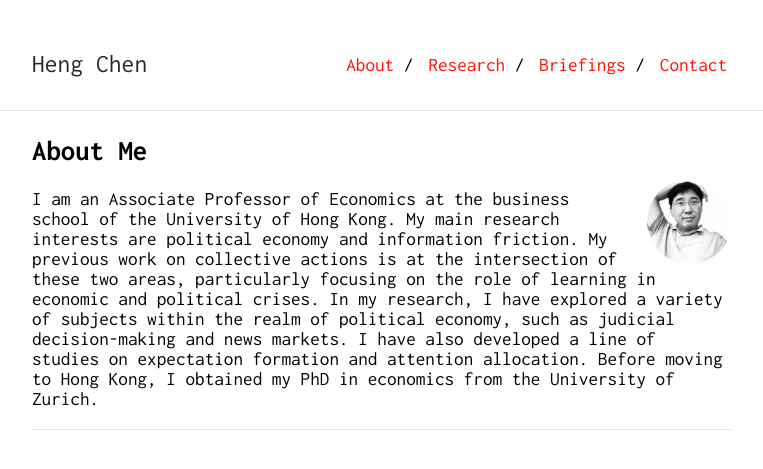
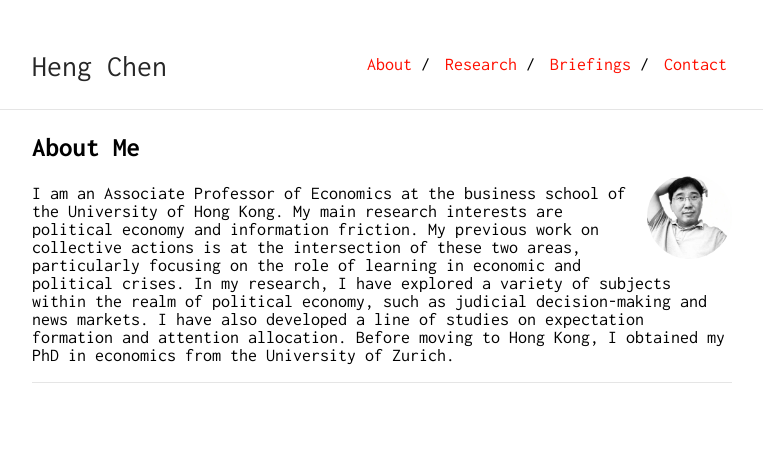
Before and after one commit to Shuyan0210611X/henrychen.github.io, a Jekyll site: the page built from index.md, in a window 1280 px wide. Shown: the top 469 px of the page, without its empty margins (258-1021 px from the left). Built offline with Jekyll 4.4.1, drawn with Linux system fonts in a browser that asks for light colours; our own code applies the rules of GitHub Pages for plain Markdown files.

Commit message:
Update _style.scss

```diff
--- a/_sass/_style.scss
+++ b/_sass/_style.scss
@@ -13,7 +13,7 @@ body {
     margin: 0;
     font-family: "Inconsolata";
     height: 100%;
-    font-size: 2vw; /* 基于视口宽度的字体大小 */
+    font-size: 16px; /* 默认字体大小 */
 }
 a {
     text-decoration: none;
@@ -34,7 +34,7 @@ hr {
  */
 
 #author-name {
-    font-size: 3vw; /* 基于视口宽度的字体大小 */
+    font-size: 30px;
     color: #272727;
     display: inline-block;
 }
@@ -128,35 +128,13 @@ hr {
 	}
 }
 
-/* 大屏幕（桌面） */
-@media (min-width: 1024px) {
+/* 增加字体大小的媒体查询 */
+@media (min-width: 800px) {
     body {
-        font-size: 1.5vw;
-    }
-    #author-name {
-        font-size: 2vw;
+        font-size: 18px; /* 调整为更大的字体大小 */
     }
 }
 
-/* 中等屏幕（平板） */
-@media (min-width: 768px) and (max-width: 1023px) {
-    body {
-        font-size: 2vw;
-    }
-    #author-name {
-        font-size: 2.5vw;
-    }
-}
-
-/* 小屏幕（手机） */
-@media (max-width: 767px) {
-    body {
-        font-size: 3vw;
-    }
-    #author-name {
-        font-size: 3.5vw;
-    }
-}
 
 @import "typography";
 @import "tables";
```
Lines whose indentation alone changed are shown as unchanged.
